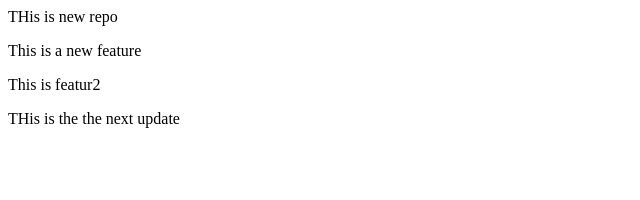
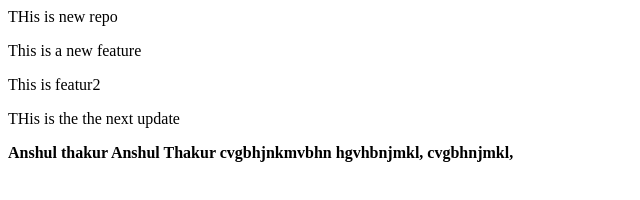
Before and after one commit to anshulthakur13092002/localrepo, a plain HTML site: page index.html in a window 1280 px wide. Shown: the whole page, without its empty margins (0-640 px from the left). Drawn offline with Linux system fonts and the light colour scheme.

Commit message:
add by inteliz idea

```diff
--- a/index.html
+++ b/index.html
@@ -2,3 +2,7 @@
 <p>This is a new feature </p>
 <p>This is featur2</p>
 <p>THis is the the next update</p>
+<b>Anshul thakur
+Anshul Thakur cvgbhjnkmvbhn
+hgvhbnjmkl,
+cvgbhnjmkl,</b>
```
